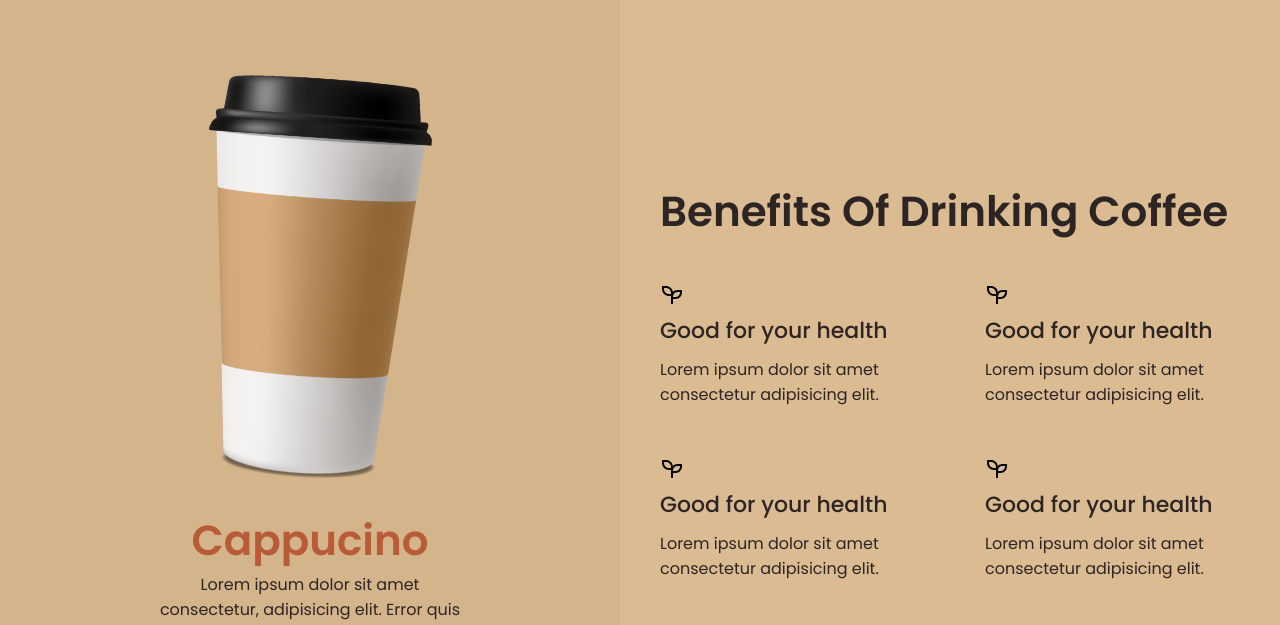
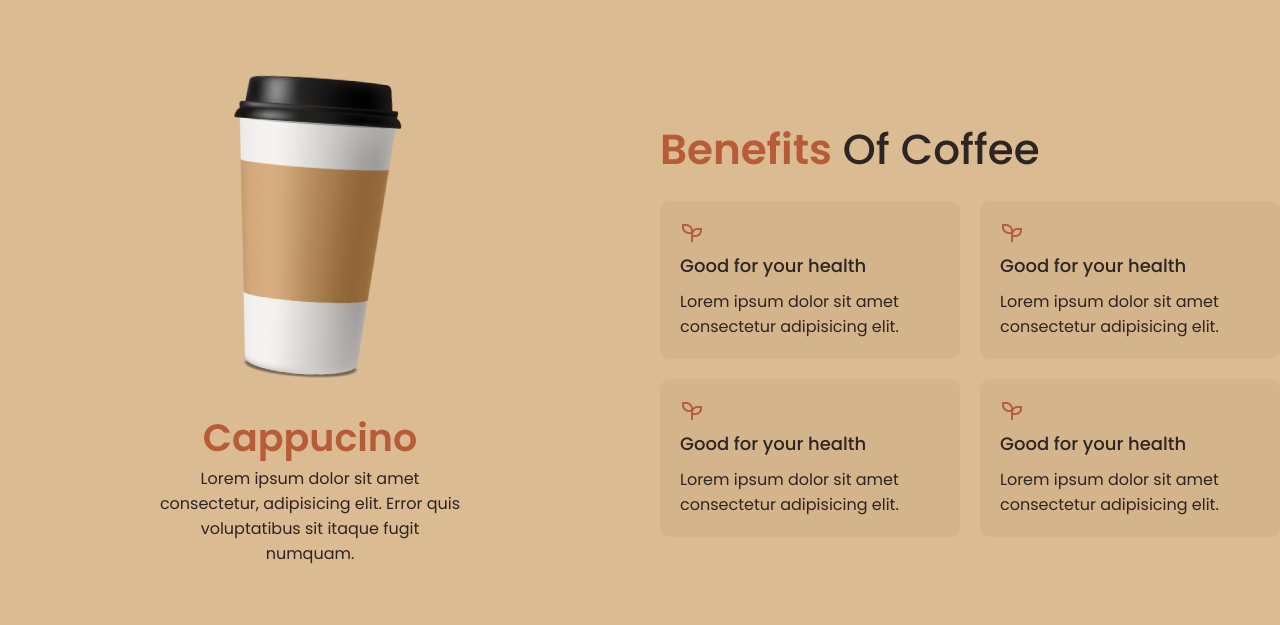
Before and after one commit to hattaltd/intro-framer-motion, a Next.js app: page / in a window 1280 px wide. Shown: the part 855-1480 px from the top of the page. Built offline with nearby package versions, Linux system fonts and the light colour scheme.

Commit message:
UPDATE: benefits

```diff
--- a/components/sections/SBenefits.tsx
+++ b/components/sections/SBenefits.tsx
@@ -1,35 +1,37 @@
 // START: import-packages
 import { Container } from '../index';
 import Image from 'next/image';
+import { motion, Variants } from 'framer-motion';
 import styled from 'styled-components';
-import { motion, Variants } from 'framer-motion';
 
-// import seed from '/imgs/seedling-line.svg';
-
+// START: variants
 const container: Variants = {
-    hidden: { opacity: 1, scale: 0 },
+    hidden: {},
     visible: {
-        opacity: 1,
-        scale: 1,
         transition: {
             delayChildren: 0.85,
-            staggerChildren: 0.25
+            staggerChildren: 0.25,
         }
     }
 };
 
 const item: Variants = {
     hidden: {
-        x: -40,
+        y: -40,
         opacity: 0
     },
     visible: {
-        x: 0,
-        opacity: 1
+        y: 0,
+        opacity: 1,
+        transition: {
+            type: "spring",
+            bounce: 0.65,
+            duration: 0.8
+        }
     }
 };
 
-// START: section-location
+// START: section-benefits
 const Benefits = () => {
     return (
         <SBenefits>
@@ -52,8 +54,8 @@ const Benefits = () => {
                             <Image
                                 alt="A large cup of coffee"
                                 src="/imgs/img-lg-cup.png"
-                                width={224.13}
-                                height={400}
+                                width={168.1}
+                                height={300}
                                 quality={100}
                                 priority
                             />
@@ -68,7 +70,7 @@ const Benefits = () => {
                         </Content>
                     </ColOne>
                     <ColTwo>
-                        <h1>Benefits Of Drinking Coffee</h1>
+                        <h1><span>Benefits</span> Of Coffee </h1>
                         <CardList
                             as={motion.div}
                             variants={container}
@@ -76,7 +78,7 @@ const Benefits = () => {
                             // animate="visible"
                             whileInView="visible"
                             viewport={{
-                                once:true,
+                                once: false,
                                 amount: 0.6
                             }}
                         >
@@ -100,7 +102,7 @@ const Benefits = () => {
                                             d="M0 0H24V24H0z"
                                         />
                                         <path
-                                            d="M6 3c3.49 0 6.383 2.554 6.913 5.895C14.088 7.724 15.71 7 17.5 7H22v2.5c0 3.59-2.91 6.5-6.5 6.5H13v5h-2v-8H9c-3.866 0-7-3.134-7-7V3h4zm14 6h-2.5c-2.485 0-4.5 2.015-4.5 4.5v.5h2.5c2.485 0 4.5-2.015 4.5-4.5V9zM6 5H4v1c0 2.761 2.239 5 5 5h2v-1c0-2.761-2.239-5-5-5z"
+                                            fill="#B85C38" d="M6 3c3.49 0 6.383 2.554 6.913 5.895C14.088 7.724 15.71 7 17.5 7H22v2.5c0 3.59-2.91 6.5-6.5 6.5H13v5h-2v-8H9c-3.866 0-7-3.134-7-7V3h4zm14 6h-2.5c-2.485 0-4.5 2.015-4.5 4.5v.5h2.5c2.485 0 4.5-2.015 4.5-4.5V9zM6 5H4v1c0 2.761 2.239 5 5 5h2v-1c0-2.761-2.239-5-5-5z"
                                         />
                                     </svg>
                                     <h3>Good for your health</h3>
@@ -134,7 +136,7 @@ const Grid = styled.div`
 const ColOne = styled.div`
     padding: 7rem 0;
     /* border: solid 1px black; */
-    background-color: #D4B48B;
+    /* background-color: #D4B48B; */
     border-radius: 20px;
 
     display: flex;
@@ -146,8 +148,8 @@ const ColOne = styled.div`
 const ImgWrap = styled.span`
     /* border: solid 1px black; */
     position: relative;
-    width: 224.13px;
-    height: 400px;
+    width: 168.1px;
+    height: 300px;
     display: block;
 
     img {
@@ -166,7 +168,7 @@ const Content = styled.div`
     text-align: center;
 
     h1 {
-        font-size: 42px;
+        font-size: 38px;
         font-weight: 600;
         color: #B85C38;
     }
@@ -184,21 +186,30 @@ const ColTwo = styled.div`
 
     h1 {
         font-size: 42px;
+        font-weight: 500;
+    }
+
+    span {
+        color: #B85C38;
         font-weight: 600;
     }
 `;
 
 const CardList = styled.div`
-    margin-top: 40px;
+    margin-top: 20px;
     display: grid;
     grid-template-columns: repeat(2,1fr);
-    gap: 50px 30px;
+    gap: 20px;
 `;
 
 const Card = styled.div`
+    padding: 20px;
+    background-color: #D4B48B;
+    border-radius: 10px;
+
     h3 {
         font-weight: 500;
-        font-size: 22px;
+        font-size: 18px;
     }
 
     p {
```
